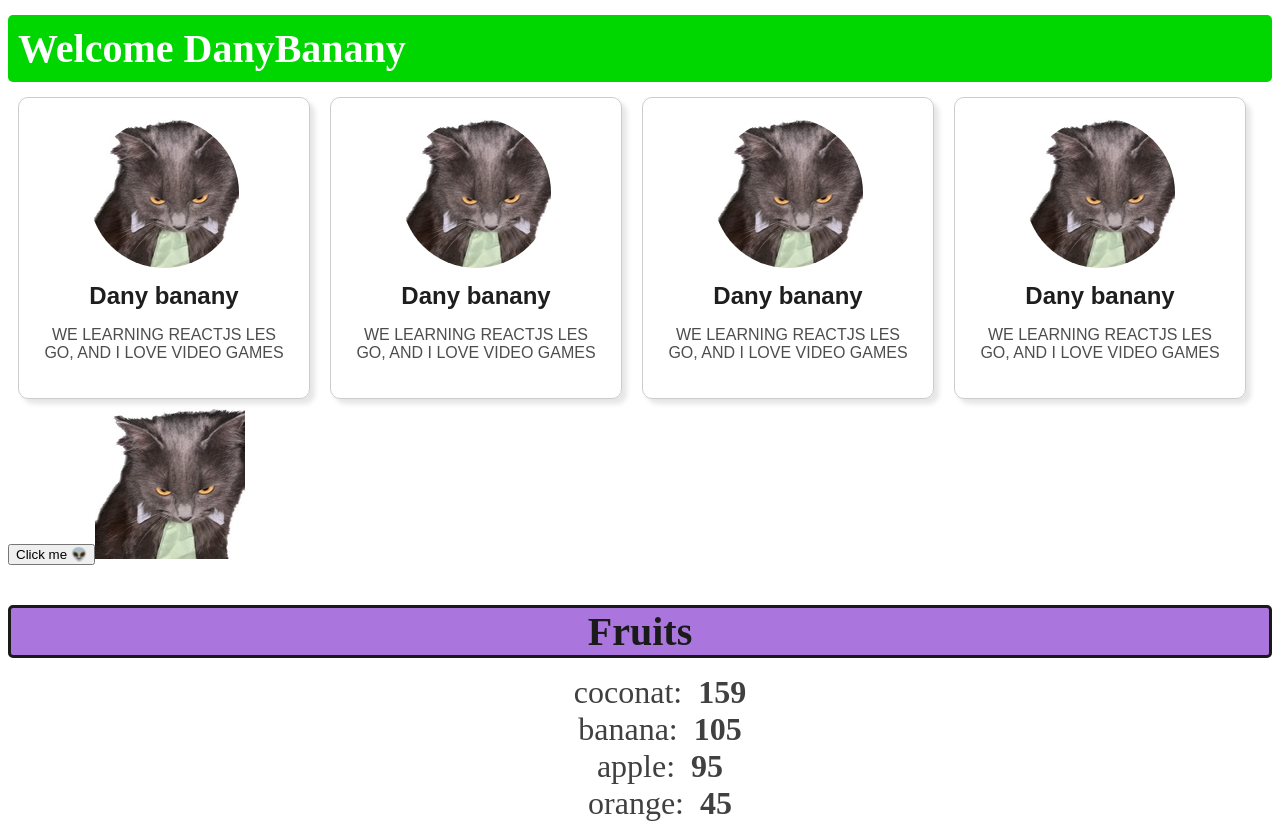
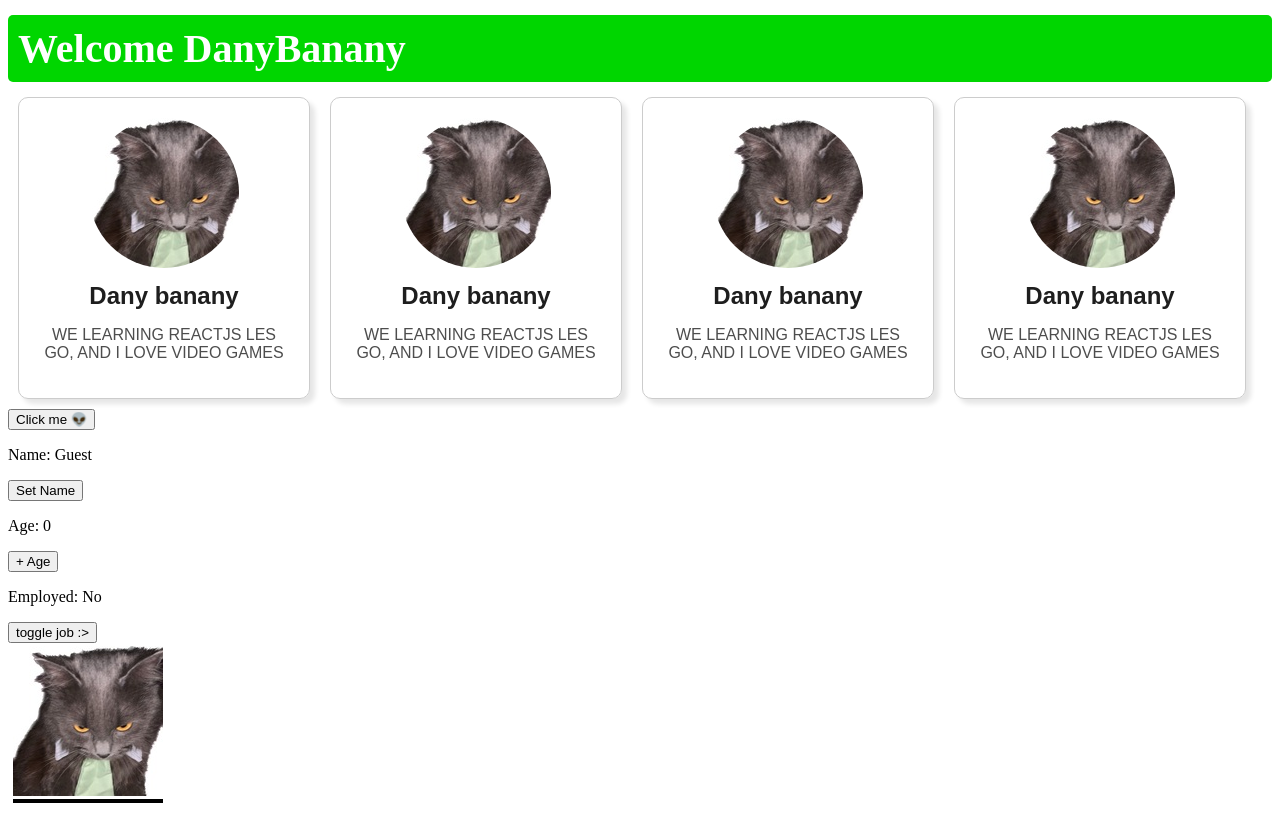
Before and after one commit to DaniahAbukabeer/REACTJS, a React (Vite) app in the folder my-react-app/: page / in a window 1280 px wide. Shown: the top 823 px of the page. Built offline with nearby package versions, Linux system fonts and the light colour scheme.

Commit message:
half way through the 8th section, about to do a counter project, done with useState and updating the dom with statefull variables type of shit

```diff
--- a/my-react-app/src/App.jsx
+++ b/my-react-app/src/App.jsx
@@ -6,6 +6,8 @@ import UserGreating from "./UserGreeting";
 import List from './List';
 import ProfilePicture from "./ProfilePicture";
 import Buttonnew from "./Buttonnew";
+
+import MyComponent from "./myComponent";
 
 function App() {
   const fruits = [{id:0,name:"apple", calories:95},
@@ -29,7 +31,7 @@ function App() {
     <Card/>
     <Card/>
     <Buttonnew/>
-
+    <MyComponent />
     <ProfilePicture></ProfilePicture>
 
     {fruits.length > 0 ? <List items={fruits} category="Fruits"/> : null}
--- a/my-react-app/src/ProfilePicture.jsx
+++ b/my-react-app/src/ProfilePicture.jsx
@@ -6,7 +6,7 @@ function ProfilePicture(){
     const handleClick = (e) => {
         e.target.style.display = "none";
     };
-    return(<img onClick={(e)=> {handleClick(e)}} src={imageUrl}></img>)
+    return(<img className="pookie" onClick={(e)=> {handleClick(e)}} src={imageUrl}></img>)
 }
 
 
--- a/my-react-app/src/index.css
+++ b/my-react-app/src/index.css
@@ -85,3 +85,10 @@
   color: hsl(0, 0%, 45%);
   cursor: pointer;
 }
+
+img.pookie {
+  margin: 3px 5px;
+  display: block;
+  padding-bottom: 3px;
+  border-bottom: 4px solid black;
+}
--- /dev/null
+++ b/my-react-app/src/myComponent.jsx
@@ -0,0 +1,35 @@
+import React, {useState} from 'react';
+
+function MyComponent(){
+    const [name, setName] = useState("Guest");
+    //we are creating a stateful variable and a setter fucntion to update that variable
+    const [age, setAge] = useState(0);
+    const [isEmployeed, setIsEmployeed] = useState(false);
+
+    const updateAge = () => {
+        setAge(age + 1);
+    }
+
+    const updateName = () => {
+        setName("Danybannanay");
+
+    };
+
+    const updateEmployeed = ()=> {
+        isEmployeed ? setIsEmployeed(false) : setIsEmployeed(true);
+    };
+
+    return(
+        <div>
+            <p>Name: {name}</p>
+            <button onClick={updateName}>Set Name</button>
+            <p>Age: {age}</p>
+            <button onClick={updateAge}>+ Age</button>
+            <p>Employed: {isEmployeed ? <span>Yes</span> : <span>No</span>}</p>
+            <button onClick={updateEmployeed}>toggle job :&gt;</button>
+        </div>
+    );
+
+}
+
+export default MyComponent
```
Also changed, not shown: my-react-app/notes/reactHook.txt (added).
